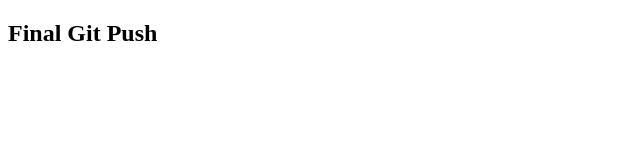
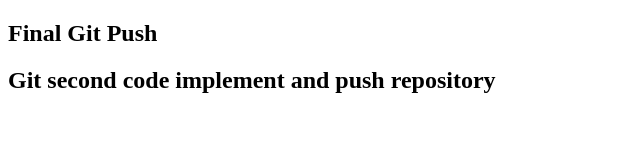
Before and after one commit to SamiulxHasanx07/finalTest, a plain HTML site: page index.html in a window 1280 px wide. Shown: the whole page, without its empty margins (0-640 px from the left). Drawn offline with Linux system fonts and the light colour scheme.

Commit message:
Add new line and code implement index.html

```diff
--- a/index.html
+++ b/index.html
@@ -9,5 +9,14 @@
     <div class="container">
         <h2>Final Git Push</h2>
     </div>
+
+
+    <div class="container">
+        <h2>Git second code implement and push repository</h2>
+    </div>
+
+
+
+
 </body>
 </html>
```
